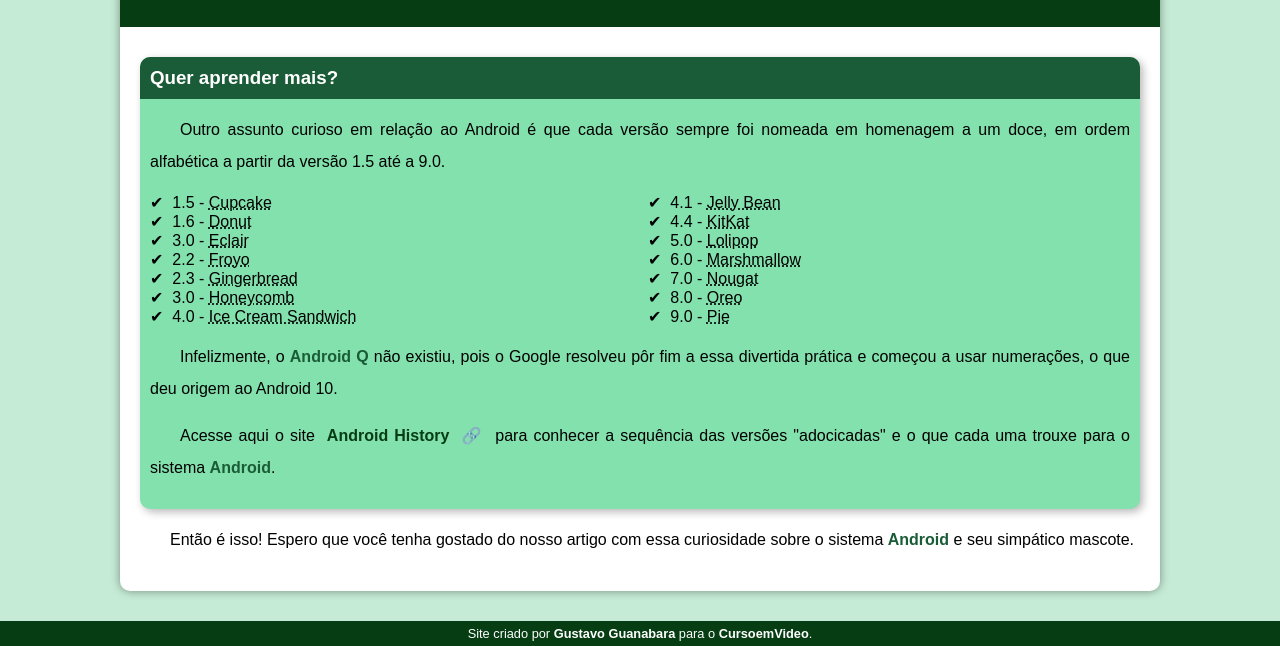
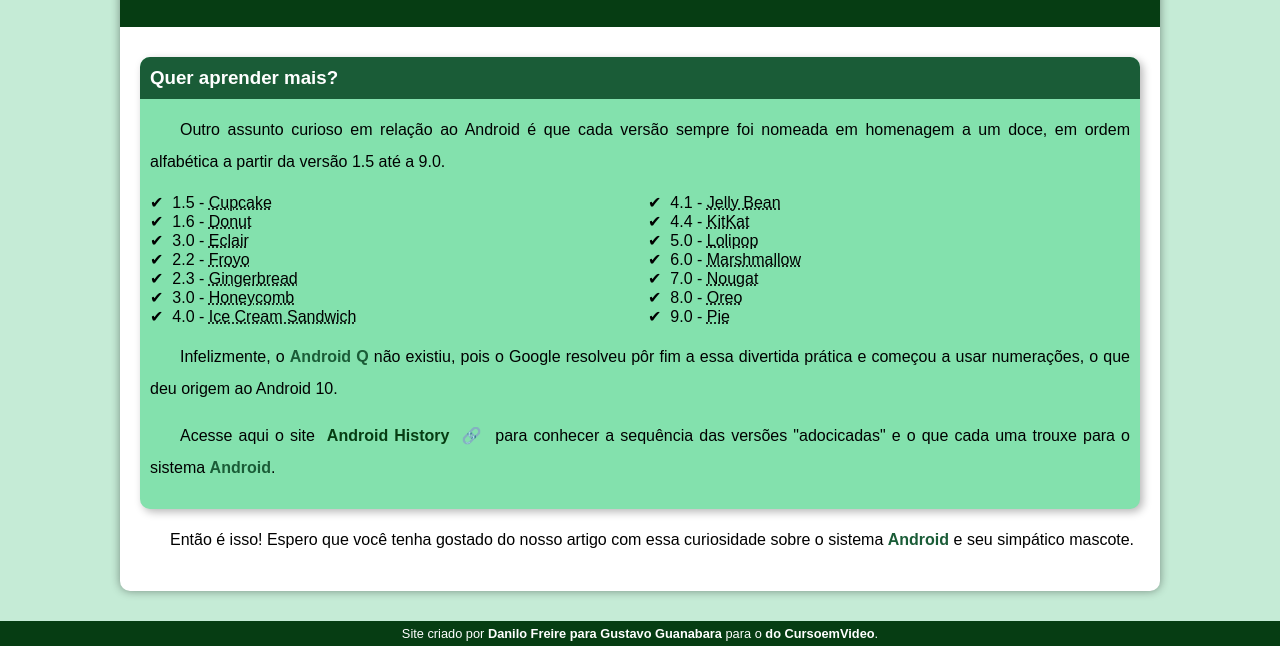
Before and after one commit to DanFreire87/projeto-android, a plain HTML site: page index.html in a window 1280 px wide. Shown: the part 2381-3027 px from the top of the page. Drawn offline with Linux system fonts and the light colour scheme.

Commit message:
alterei o footer

```diff
--- a/index.html
+++ b/index.html
@@ -85,7 +85,7 @@
         </article>
     </main>
     <footer>
-        <p>Site criado por <a href="https://gustavoguanabara.github.io/">Gustavo Guanabara</a> para o <a href="https://www.youtube.com/cursoemvideo" target="_blank">CursoemVideo</a>.</p>
+        <p>Site criado por <strong>Danilo Freire para</strong> <a href="https://gustavoguanabara.github.io/">Gustavo Guanabara</a> para o <a href="https://www.youtube.com/cursoemvideo" target="_blank"> do CursoemVideo</a>.</p>
     </footer>
 </body>
 </html>
```
